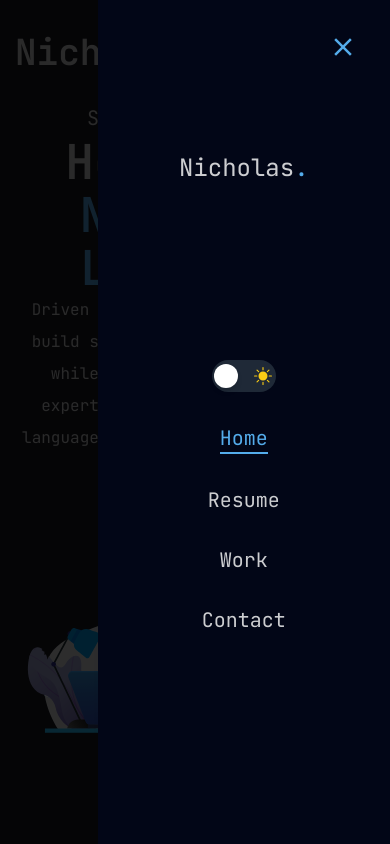
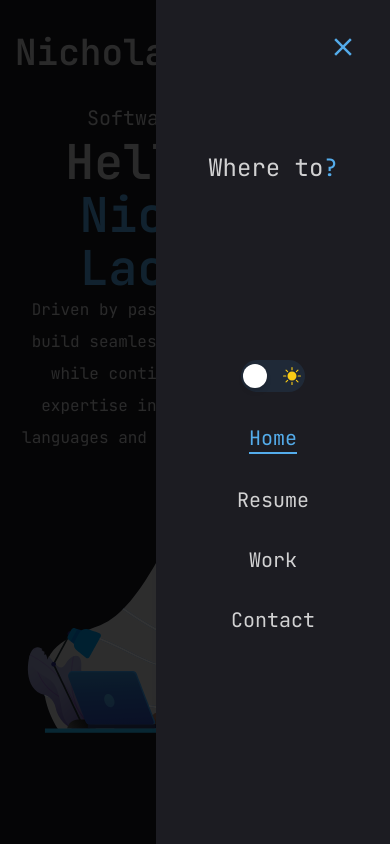
Before and after one commit to NicholasL1/portfolio, a Next.js app: page / in a window 390 px wide. Both pictures are taken after a click on the button 359 px from the left and 52 px from the top of the page. Built offline with nearby package versions, Linux system fonts and the light colour scheme.

Commit message:
Fixed sheet nav on mobilenav being translucent on light mode

```diff
--- a/app/page.jsx
+++ b/app/page.jsx
@@ -1,6 +1,5 @@
 "use client";
 
-import Lottie from "lottie-react";
 import { motion } from "framer-motion";
 
 import { Button } from "@/components/ui/button";
@@ -77,8 +76,8 @@
             </motion.p>
             {/* btn and socials */}
           </div>
-          {/* photo */}
           <div>
+            {/* Animation */}
             <Coder />
           </div>
         </div>
--- a/components/MobileNav.jsx
+++ b/components/MobileNav.jsx
@@ -28,7 +28,7 @@
 const MobileNav = () => {
   const pathname = usePathname();
   return (
-    <Sheet>
+    <Sheet className="sheet">
       <SheetTrigger className="flex justify-center items-center">
         <CiMenuFries className="text-[32px] text-accent" />
       </SheetTrigger>
@@ -37,7 +37,7 @@
         <div className="mt-32 mb-40 text-center text-2xl">
           <Link href="/">
             <h1>
-              Nicholas<span className="text-accent">.</span>
+              Where to<span className="text-accent">?</span>
             </h1>
           </Link>
         </div>
--- a/components/ui/sheet.jsx
+++ b/components/ui/sheet.jsx
@@ -27,16 +27,16 @@
 SheetOverlay.displayName = SheetPrimitive.Overlay.displayName;
 
 const sheetVariants = cva(
-  "fixed z-50 gap-4 bg-primary p-6 shadow-lg transition ease-in-out data-[state=open]:animate-in data-[state=closed]:animate-out data-[state=closed]:duration-300 data-[state=open]:duration-500 dark:bg-slate-950",
+  "fixed z-50 gap-4 bg-light dark:bg-dark p-6 shadow-lg transition ease-in-out data-[state=open]:animate-in data-[state=closed]:animate-out data-[state=closed]:duration-300 data-[state=open]:duration-500",
   {
     variants: {
       side: {
         top: "inset-x-0 top-0 border-b data-[state=closed]:slide-out-to-top data-[state=open]:slide-in-from-top",
         bottom:
           "inset-x-0 bottom-0 border-t data-[state=closed]:slide-out-to-bottom data-[state=open]:slide-in-from-bottom",
-        left: "inset-y-0 left-0 h-full w-3/4 border-r data-[state=closed]:slide-out-to-left data-[state=open]:slide-in-from-left sm:max-w-sm",
+        left: "inset-y-0 left-0 h-full w-3/5 border-r data-[state=closed]:slide-out-to-left data-[state=open]:slide-in-from-left sm:max-w-sm",
         right:
-          "inset-y-0 right-0 h-full w-3/4 data-[state=closed]:slide-out-to-right data-[state=open]:slide-in-from-right sm:max-w-sm",
+          "inset-y-0 right-0 h-full w-3/5 data-[state=closed]:slide-out-to-right data-[state=open]:slide-in-from-right sm:max-w-sm",
       },
     },
     defaultVariants: {
```
